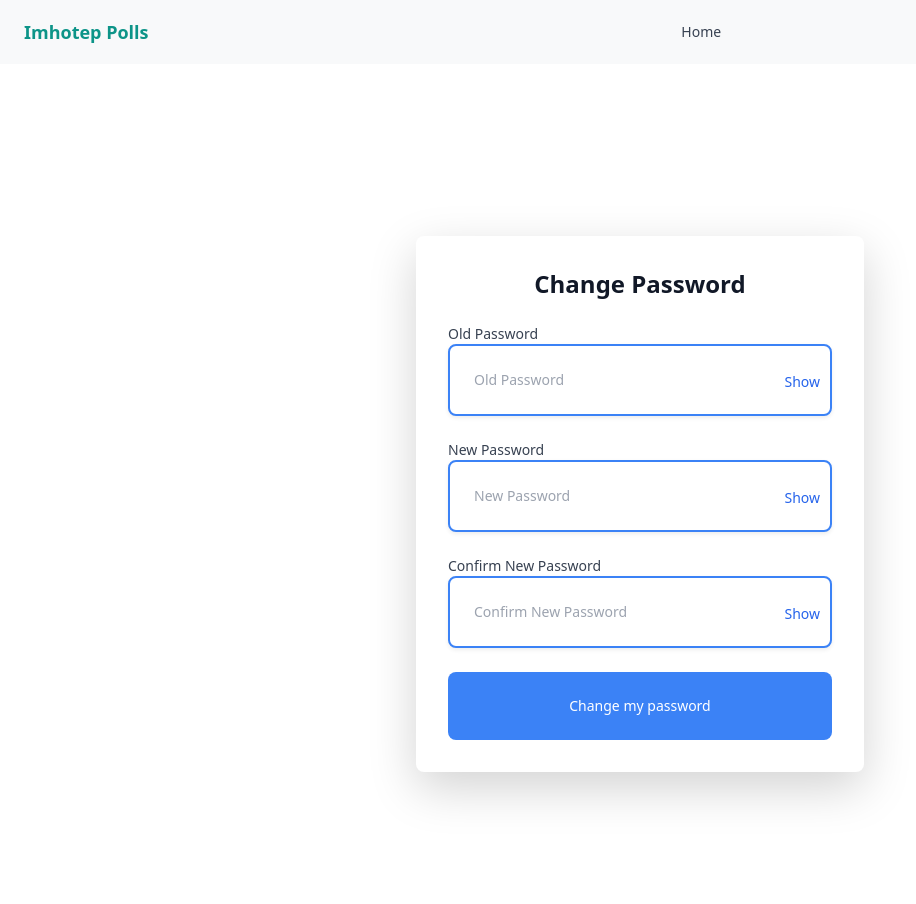
After one commit to Imhotep-Tech/imhotep_polls, a Django app: page /password_change/ in a window 1280 px wide. The commit adds this page. Shown: the whole page, without its empty margins (0-916 px from the left). Run offline with Django 5.2, Linux system fonts and the light colour scheme; the visitor is signed in with stand-in values (Sample User, id 1); some libraries are stand-ins or nearby versions.

Commit message:
added the change password

```diff
--- a/imhotep_polls/settings.py
+++ b/imhotep_polls/settings.py
@@ -101,6 +101,7 @@ MIDDLEWARE = [
     'django.contrib.messages.middleware.MessageMiddleware',
     'django.middleware.clickjacking.XFrameOptionsMiddleware',
     'allauth.account.middleware.AccountMiddleware',
+
 ]
 
 ROOT_URLCONF = 'imhotep_polls.urls'
--- a/polls_app/templates/nav.html
+++ b/polls_app/templates/nav.html
@@ -25,7 +25,7 @@
 
             <div id="dropdown-menu" class="hidden absolute right-0 mt-2 w-48 bg-white border rounded-md shadow-lg">
                 <a href="" class="block px-4 py-2 text-sm text-gray-700 hover:bg-gray-100">My Profile</a>
-                <a href="" class="block px-4 py-2 text-sm text-gray-700 hover:bg-gray-100">Change Password</a>
+                <a href="{% url 'password_change' %}" class="block px-4 py-2 text-sm text-gray-700 hover:bg-gray-100">Change Password</a>
                 <form method="POST" action="{% url 'logout' %}">
                     {% csrf_token %}
                     <button type="submit" class="block w-full text-left px-4 py-2 text-sm text-red-600 hover:bg-red-100">
@@ -57,7 +57,7 @@
                 </div>
                 <div class="mt-2 space-y-2">
                     <a href="" class="block text-gray-700 hover:text-teal-600">My Profile</a>
-                    <a href="" class="block text-gray-700 hover:text-teal-600">Change Password</a>
+                    <a href="{% url 'password_change' %}" class="block text-gray-700 hover:text-teal-600">Change Password</a>
                     <form method="POST" action="{% url 'logout' %}">
                         {% csrf_token %}
                         <button type="submit" class="block w-full text-left px-4 py-2 text-sm text-red-600 hover:bg-red-100">
--- /dev/null
+++ b/polls_app/templates/password_change.html
@@ -0,0 +1,57 @@
+{% extends "layout.html" %}
+
+{% block content %}
+<div class="min-h-screen flex items-center justify-center">
+    <div class="bg-white p-8 rounded-lg shadow-lg w-full max-w-md">
+        <h2 class="text-2xl font-bold text-gray-900 text-center mb-6">Change Password</h2>
+        <form method="post">
+            {% csrf_token %}
+            <div class="mb-4 relative">
+                <label for="old_password" class="block text-sm font-medium text-gray-700">Old Password</label>
+                <input
+                    type="password"
+                    id="old_password"
+                    name="old_password"
+                    class="w-full rounded-lg border-2 border-blue-500 p-4 text-sm shadow-sm focus:ring-2 focus:ring-blue-200"
+                    placeholder="Old Password"
+                    required
+                />
+                <button type="button" onclick="togglePasswordVisibility('old_password')" class="absolute inset-y-0 right-0 mt-6 mr-3 text-sm text-blue-600">
+                    Show
+                </button>
+            </div>
+            <div class="mb-4 relative">
+                <label for="new_password1" class="block text-sm font-medium text-gray-700">New Password</label>
+                <input
+                    type="password"
+                    id="new_password1"
+                    name="new_password1"
+                    class="w-full rounded-lg border-2 border-blue-500 p-4 text-sm shadow-sm focus:ring-2 focus:ring-blue-200"
+                    placeholder="New Password"
+                    required
+                />
+                <button type="button" onclick="togglePasswordVisibility('new_password1')" class="absolute inset-y-0 right-0 mt-6 mr-3 text-sm text-blue-600">
+                    Show
+                </button>
+            </div>
+            <div class="mb-4 relative">
+                <label for="new_password2" class="block text-sm font-medium text-gray-700">Confirm New Password</label>
+                <input
+                    type="password"
+                    id="new_password2"
+                    name="new_password2"
+                    class="w-full rounded-lg border-2 border-blue-500 p-4 text-sm shadow-sm focus:ring-2 focus:ring-blue-200"
+                    placeholder="Confirm New Password"
+                    required
+                />
+                <button type="button" onclick="togglePasswordVisibility('new_password2')" class="absolute inset-y-0 right-0 mt-6 mr-3 text-sm text-blue-600">
+                    Show
+                </button>
+            </div>
+            <button type="submit" class="w-full bg-blue-500 text-white rounded-lg p-4 text-sm font-medium hover:bg-blue-600 focus:outline-none focus:ring-2 focus:ring-blue-200">
+                Change my password
+            </button>
+        </form>
+    </div>
+</div>
+{% endblock %}
--- a/polls_app/urls.py
+++ b/polls_app/urls.py
@@ -1,5 +1,5 @@
 from django.urls import path, include
-from . import views, auth, user
+from . import views, auth, user, user_setting
 from allauth.socialaccount.providers.google.views import oauth2_login
 
 # This block of code defines the URL patterns for your Django web application. Each `path` function
@@ -39,4 +39,6 @@ urlpatterns = [
     #the update url
      path("update_poll/<int:poll_id>",user.update_poll , name="update_poll"),
       path("delete_poll/<int:poll_id>/", user.delete_poll, name="delete_poll"),
+    path('password_change/', user_setting.CustomPasswordChangeView.as_view(template_name='password_change.html'), name='password_change'),
+    path('password_change/done/', user_setting.CustomPasswordChangeDoneView.as_view(template_name='password_change_done.html'), name='password_change_done'),
 ]
--- /dev/null
+++ b/polls_app/user_setting.py
@@ -0,0 +1,23 @@
+#all of the auth related function
+from django.shortcuts import render, redirect
+from .models import User
+from django.contrib import messages
+from django.contrib.auth import authenticate, login, logout, get_backends
+from django.contrib.auth.decorators import login_required
+from django.contrib.auth.views import PasswordChangeView, PasswordChangeDoneView
+from django.core.mail import send_mail
+from django.contrib.auth.forms import PasswordChangeForm
+
+# Password reset views
+class CustomPasswordChangeView(PasswordChangeView):
+    template_name = 'password_change.html'
+    form_class = PasswordChangeForm
+
+    def form_invalid(self, form):
+        for field, errors in form.errors.items():
+            for error in errors:
+                messages.error(self.request, error)
+        return super().form_invalid(form)
+
+class CustomPasswordChangeDoneView(PasswordChangeDoneView):
+    template_name = 'password_change_done.html'
```
Also changed, not shown: polls_app/templates/password_change_done.html (added, +13 -0 lines).
